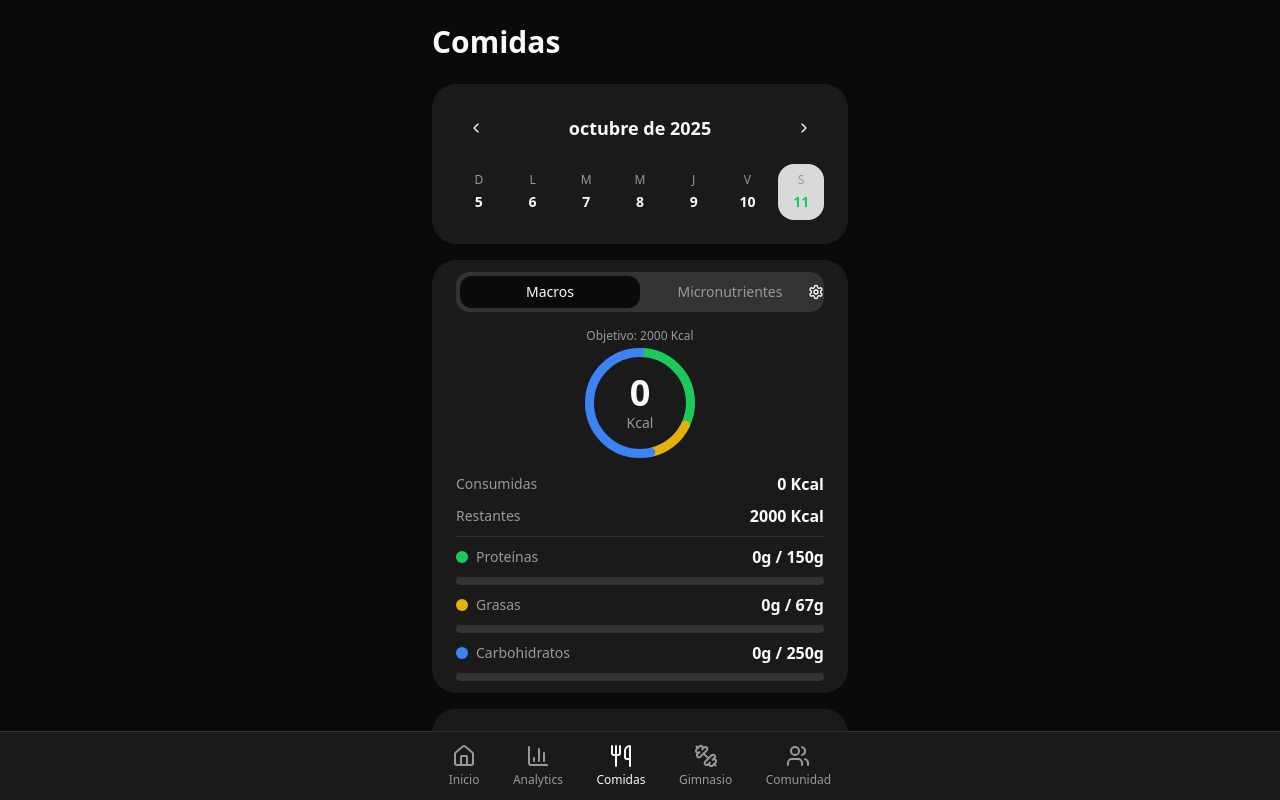
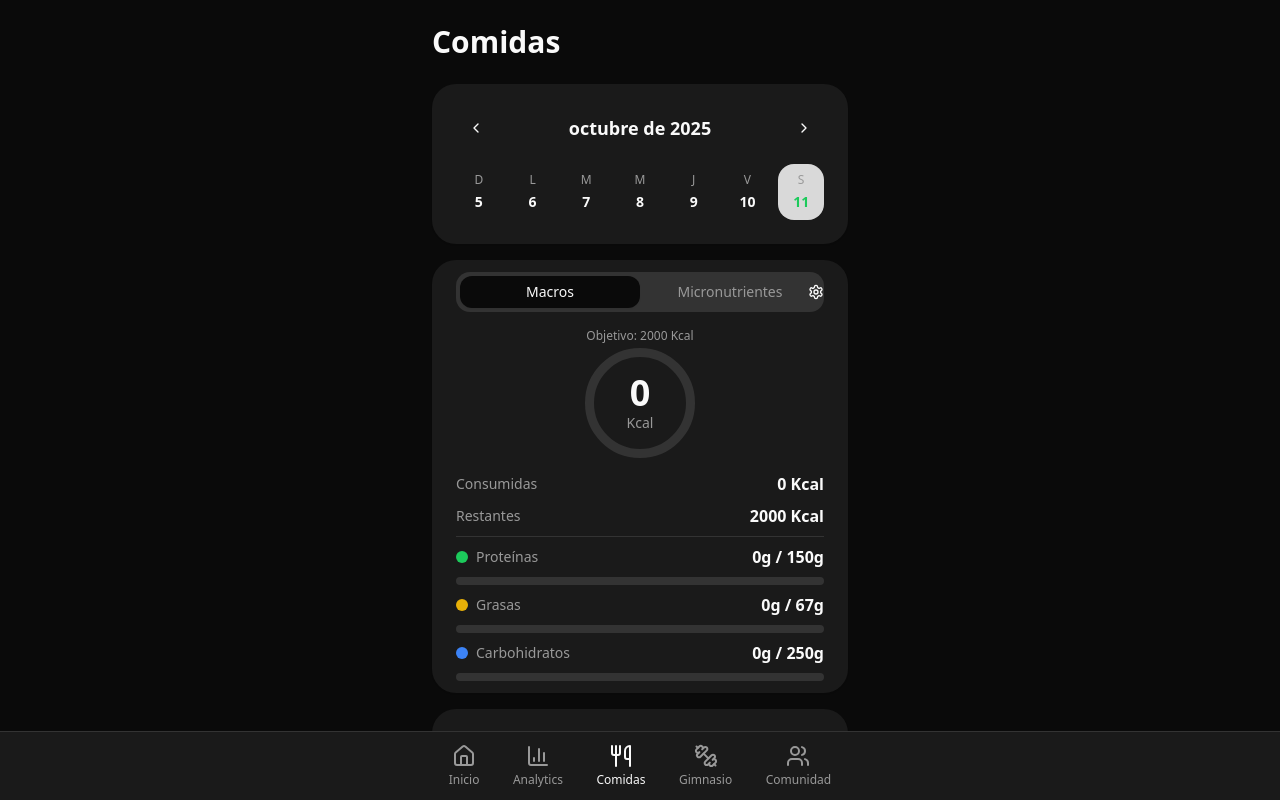
Before and after one commit to jacobmontiel222/ale-fit-fusion, a React (Vite) app: page /comidas in a window 1280 px wide. Shown: the top 800 px of the page. Built offline with nearby package versions, Linux system fonts and the light colour scheme; the HTML template or start-up script is replaced by a standard one.

Commit message:
Fix: Adjust circular progress for kcal goal

```diff
--- a/src/components/CircularProgress.tsx
+++ b/src/components/CircularProgress.tsx
@@ -44,23 +44,21 @@ export const CircularProgress = ({
 
   const radius = (size - strokeWidth) / 2;
   const circumference = 2 * Math.PI * radius;
-  const percentage = (animatedValue / max) * 100;
-  const offset = circumference - (percentage / 100) * circumference;
 
-  // Calculate macro percentages with animated values
-  const proteinPercentage = Math.min(100, (animatedProtein / proteinGoal) * 100);
-  const fatPercentage = Math.min(100, (animatedFat / fatGoal) * 100);
-  const carbsPercentage = Math.min(100, (animatedCarbs / carbsGoal) * 100);
+  // Convert macros to kcal: protein and carbs = 4 kcal/g, fat = 9 kcal/g
+  const proteinKcal = animatedProtein * 4;
+  const fatKcal = animatedFat * 9;
+  const carbsKcal = animatedCarbs * 4;
 
-  // Calculate segments for the colored ring
-  const totalMacros = proteinGoal + fatGoal + carbsGoal;
-  const proteinSegment = (proteinGoal / totalMacros) * circumference;
-  const fatSegment = (fatGoal / totalMacros) * circumference;
-  const carbsSegment = (carbsGoal / totalMacros) * circumference;
+  // Calculate how much of the circle each macro should fill (based on kcal consumed vs total kcal goal)
+  const proteinArcLength = (proteinKcal / max) * circumference;
+  const fatArcLength = (fatKcal / max) * circumference;
+  const carbsArcLength = (carbsKcal / max) * circumference;
 
-  const proteinOffset = circumference - (proteinPercentage / 100) * proteinSegment;
-  const fatOffset = circumference - (fatPercentage / 100) * fatSegment;
-  const carbsOffset = circumference - (carbsPercentage / 100) * carbsSegment;
+  // Calculate offsets so arcs appear sequentially (protein first, then fat, then carbs)
+  const proteinOffset = circumference - proteinArcLength;
+  const fatOffset = circumference - fatArcLength;
+  const carbsOffset = circumference - carbsArcLength;
 
   return (
     <div className="relative inline-flex items-center justify-center">
@@ -75,7 +73,7 @@ export const CircularProgress = ({
           fill="none"
         />
 
-        {/* Protein segment (green) */}
+        {/* Protein arc (green) - starts at 0 */}
         <circle
           cx={size / 2}
           cy={size / 2}
@@ -83,13 +81,13 @@ export const CircularProgress = ({
           stroke="hsl(var(--protein))"
           strokeWidth={strokeWidth}
           fill="none"
-          strokeDasharray={`${proteinSegment} ${circumference - proteinSegment}`}
+          strokeDasharray={circumference}
           strokeDashoffset={proteinOffset}
           strokeLinecap="round"
           className="transition-all duration-700 ease-out"
         />
 
-        {/* Fat segment (yellow) - offset by protein segment */}
+        {/* Fat arc (yellow) - starts after protein */}
         <circle
           cx={size / 2}
           cy={size / 2}
@@ -97,13 +95,17 @@ export const CircularProgress = ({
           stroke="hsl(var(--fat))"
           strokeWidth={strokeWidth}
           fill="none"
-          strokeDasharray={`${fatSegment} ${circumference - fatSegment}`}
-          strokeDashoffset={fatOffset - proteinSegment}
+          strokeDasharray={circumference}
+          strokeDashoffset={fatOffset}
           strokeLinecap="round"
           className="transition-all duration-700 ease-out"
+          style={{
+            transform: `rotate(${(proteinKcal / max) * 360}deg)`,
+            transformOrigin: 'center',
+          }}
         />
 
-        {/* Carbs segment (blue) - offset by protein + fat segments */}
+        {/* Carbs arc (blue) - starts after protein + fat */}
         <circle
           cx={size / 2}
           cy={size / 2}
@@ -111,10 +113,14 @@ export const CircularProgress = ({
           stroke="hsl(var(--carbs))"
           strokeWidth={strokeWidth}
           fill="none"
-          strokeDasharray={`${carbsSegment} ${circumference - carbsSegment}`}
-          strokeDashoffset={carbsOffset - proteinSegment - fatSegment}
+          strokeDasharray={circumference}
+          strokeDashoffset={carbsOffset}
           strokeLinecap="round"
           className="transition-all duration-700 ease-out"
+          style={{
+            transform: `rotate(${((proteinKcal + fatKcal) / max) * 360}deg)`,
+            transformOrigin: 'center',
+          }}
         />
       </svg>
       <div className="absolute flex flex-col items-center justify-center">
```
